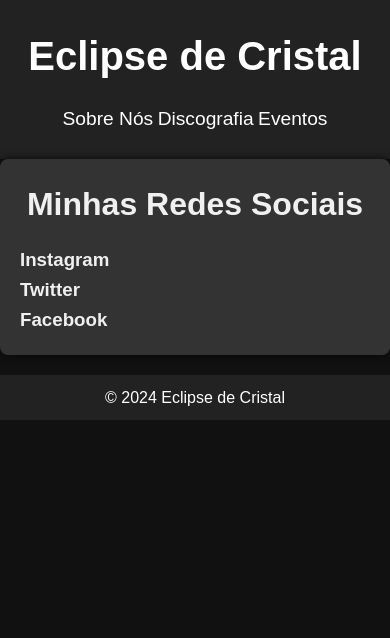
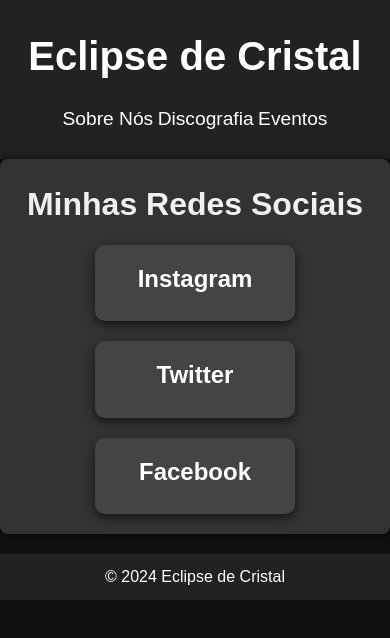
Before and after one commit to mercenarios13/Banda2, a plain HTML site: page contato.html in a window 390 px wide. Drawn offline with Linux system fonts and the light colour scheme.

Commit message:
Update style.css

```diff
--- a/style.css
+++ b/style.css
@@ -36,7 +36,7 @@ nav a {
 }
 
 nav a:hover {
-    color: #e91e63;
+    color: #aaa;
 }
 
 main {
@@ -58,26 +58,42 @@ h2 {
     text-align: center;
 }
 
-.album {
-    background-color: #444;
-    margin-bottom: 15px;
-    padding: 10px;
-    border-radius: 8px;
+.redes-sociais {
+    display: flex;
+    justify-content: center;
+    gap: 20px;
 }
 
-.album h3 {
-    font-size: 1.8em;
-    margin-bottom: 5px;
+.rede {
+    background-color: #444;
+    padding: 15px;
+    border-radius: 10px;
+    text-align: center;
+    width: 200px;
+    box-shadow: 0 4px 10px rgba(0, 0, 0, 0.6);
+    transition: transform 0.3s;
 }
 
-ul {
-    list-style: none;
-    padding-left: 0;
+.rede i {
+    font-size: 2.5em;
+    margin-bottom: 10px;
+    color: #1da1f2;
 }
 
-ul li {
-    font-size: 1.2em;
-    margin: 10px 0;
+.rede h3 {
+    font-size: 1.5em;
+    margin-bottom: 8px;
+    color: #fff;
+}
+
+.rede a {
+    color: #f0f0f0;
+    text-decoration: none;
+    font-size: 1.1em;
+}
+
+.rede:hover {
+    transform: translateY(-5px);
 }
 
 form {
@@ -134,4 +150,9 @@ footer {
     h2 {
         font-size: 2em;
     }
+
+    .redes-sociais {
+        flex-direction: column;
+        align-items: center;
+    }
 }
```
